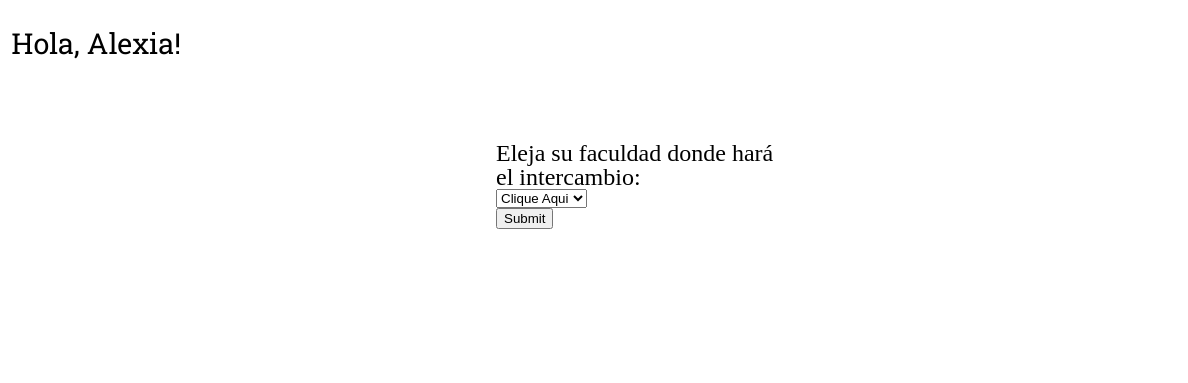
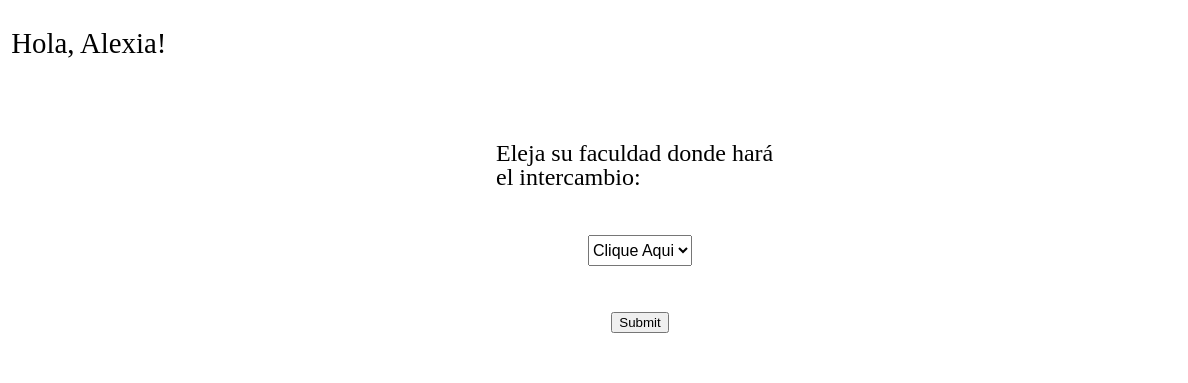
Before and after one commit to joaogcfa/fourplace, a plain HTML site: page index.html in a window 1280 px wide. Shown: the top 383 px of the page, 0-1188 px from the left. Drawn offline with Linux system fonts and the light colour scheme.

Commit message:
Att index!

```diff
--- a/assets/css/index.css
+++ b/assets/css/index.css
@@ -2,7 +2,7 @@
 
 	width: 70%;
 	height: 4rem;
-	font-family: 'Roboto Slab', serif;
+	font-family: 'Noto Serif JP', serif;
 	font-size: 1.8rem;
 	margin-top: 1.8rem;
 	margin-left: 0.7rem;
@@ -15,6 +15,8 @@
 
 .aba-facul{
 	margin: 0 auto;
+	height: 16%;
+	font-size: 100%;
 }
 
 .texto-facul{
@@ -23,6 +25,10 @@
 }
 
 .main{
+	display: flex;
 	margin: 3rem auto;
+	height: 12rem;
 	width: 18rem;
+	justify-content: space-between;
+	flex-direction: column;
 }
--- a/index.html
+++ b/index.html
@@ -2,8 +2,8 @@
 <html lang='pt-br'>
 <head>
 	<title>Início | 4place - Aluguel para intercambistas</title>
-	<link href="https://fonts.googleapis.com/css?family=Roboto+Slab&display=swap" rel="stylesheet">
-	<link href="https://fonts.googleapis.com/css?family=Red+Hat+Text&Roboto+Slab&display=swap" rel="stylesheet">
+	<link href="https://fonts.googleapis.com/css?family=Noto+Serif|Philosopher&display=swap" rel="stylesheet">
+	<link href="https://fonts.googleapis.com/css?family=Lato|Noto+Serif+JP&display=swap" rel="stylesheet">
 	<link href="assets/css/index.css" rel="stylesheet">
 	<link href="assets/css/reset.css" rel="stylesheet">
 	<link href="assets/css/header.css" rel="stylesheet">
```
Also changed, not shown: favorites.html (+2 -2 lines), messages.html (+2 -2 lines), perfil.html (+2 -2 lines).
